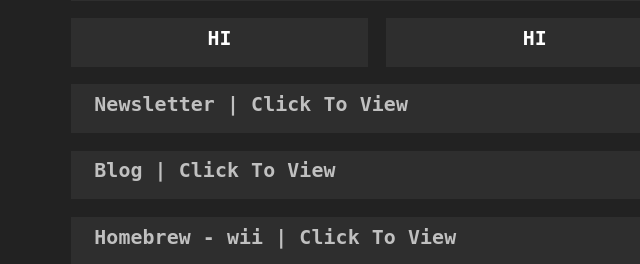
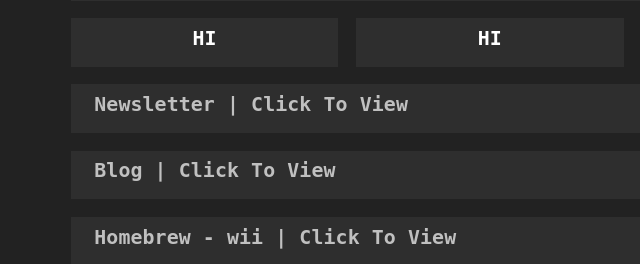
Before and after one commit to i1470s/IVRY-Website-V2, a PHP site: page / in a window 1280 px wide. Shown: the part 609-873 px from the top of the page, without its empty margins (138-778 px from the left). Run offline with PHP 8.4, Linux system fonts and the light colour scheme.

Commit message:
Update styles.css

```diff
--- a/data/css/styles.css
+++ b/data/css/styles.css
@@ -156,7 +156,7 @@ a:active {
     background: #2E2E2E;
     align-items: center;
     padding: 1%;
-    width: 280px;
+    width: 250px;
     height: 31px;
     text-align: center;
     margin: 1%;
```
